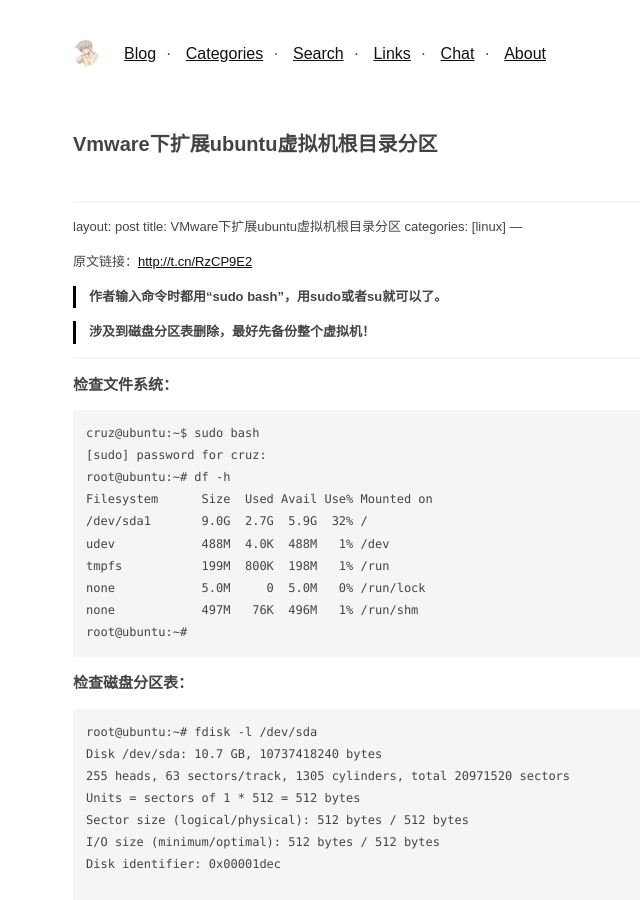
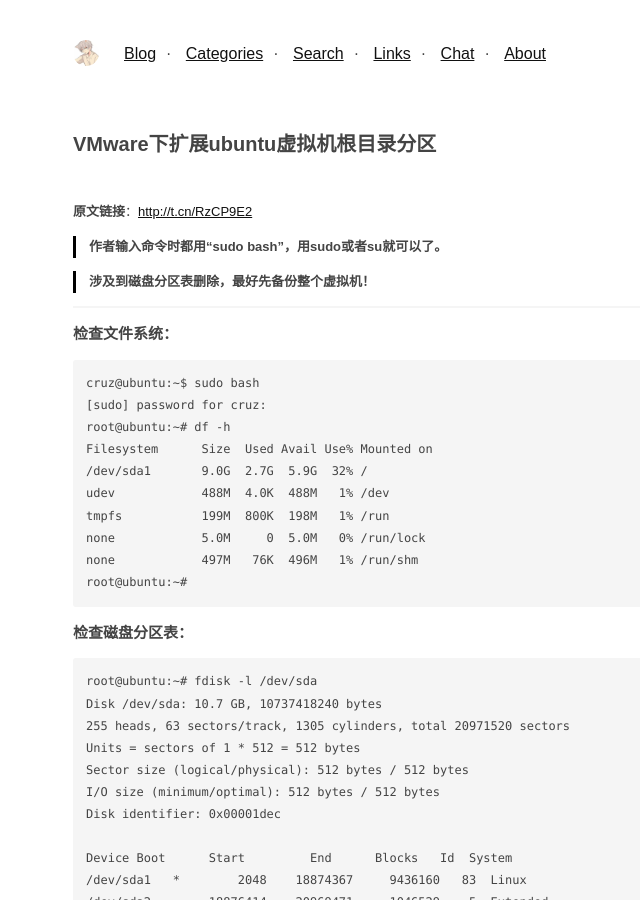
Before and after one commit to mu1er/mu1er.github.io, a Jekyll site: the page built from _posts/2018-3-27-VMware下扩展ubuntu虚拟机根目录分区.md, in a window 1280 px wide and 900 px high. Shown: the whole window, without its empty margins (237-877 px from the left). Built offline with Jekyll 4.4.1, drawn with Linux system fonts in a browser that asks for light colours; our own code applies the rules of GitHub Pages for plain Markdown files; comment, search, counter and statistics services are not loaded.

Commit message:
Update 2018-3-27-VMware下扩展ubuntu虚拟机根目录分区.md

````diff
--- a/_posts/2018-3-27-VMware下扩展ubuntu虚拟机根目录分区.md
+++ b/_posts/2018-3-27-VMware下扩展ubuntu虚拟机根目录分区.md
@@ -1,4 +1,3 @@
-
 ---
 layout: post
 title: VMware下扩展ubuntu虚拟机根目录分区
@@ -6,14 +5,14 @@
 ---
 
 
-原文链接：[http://t.cn/RzCP9E2](http://t.cn/RzCP9E2)
+**原文链接**：[http://t.cn/RzCP9E2](http://t.cn/RzCP9E2)
 > 作者输入命令时都用“sudo bash”，用sudo或者su就可以了。
 
 > 涉及到磁盘分区表删除，最好先备份整个虚拟机！
 
 --------
 
-#### 检查文件系统：
+### 检查文件系统：
 ```
 cruz@ubuntu:~$ sudo bash
 [sudo] password for cruz:
@@ -27,8 +26,7 @@
 root@ubuntu:~#
 ```
 
-#### 检查磁盘分区表：
-
+### 检查磁盘分区表：
 ```
 root@ubuntu:~# fdisk -l /dev/sda
 Disk /dev/sda: 10.7 GB, 10737418240 bytes
@@ -45,19 +43,15 @@
 root@ubuntu:~#
 ```
 
-
 记住上面显示的交换分区大小（Blocks的数目），这里就是1046528。如果交换分区和根目录不在一个磁盘(比如/dev/sdb），就不要记了。在本文，交换分区在/dev/sda，需要重新分区。
 
-#### 先关闭linux：
-
+### 先关闭linux：
 ```
 root@ubuntu:~# shutdown -h now
 ```
-
 在虚拟机设置，硬盘，实用工具下选择扩展。扩展虚拟机的最大磁盘大小，这里将磁盘设置为15G，然后重启。
 
 重新设置分区表要删除所有的旧分区、关闭系统的swap:
-
 ```
 cruz@ubuntu:~$ sudo bash
 [sudo] password for cruz:
@@ -77,7 +71,6 @@
 
 
 接下来的步骤会删除/dev/sda1和/dev/sda2，一定要记住分区表的起始位置，这里是2048！
-
 ```
 root@ubuntu:~# fdisk /dev/sda
 
@@ -117,7 +110,6 @@
 
 
 不要退出fdisk，接着创建新分区
-
 ```
 Command (m for help): n
 Partition type:
@@ -144,7 +136,6 @@
 
 
 注意记得创建交换分区，大小别搞错，这里是1046528（31457279-30410571=1046528），即要留一部分block用于创建swap。修改sda2的分区类型为82，即交换分区。
-
 ```
 Command (m for help): p
 
@@ -176,15 +167,13 @@
 root@ubuntu:~#
 ```
 
-#### 重启虚拟机：
-
+### 重启虚拟机：
 ```
 root@ubuntu:~# shutdown -r now
 ```
 
 
 交换分区挂载需要UUID标识符。创建新的交换分区不会匹配旧的UUID，导致重启无法挂载swap分区。这里主要有两种解决方法：在/etc/fstab里写入新的UUID，或者直接将旧的UUID覆盖在新分区上，这里选择后者。 awk命令用来显示旧的UUID，dd命令确保分区没数据。
-
 ```
 cruz@ubuntu:~$ sudo bash
 [sudo] password for cruz:
@@ -214,8 +203,7 @@
 root@ubuntu:~#
 ```
 
-#### 最后，调整分区大小：
-
+### 最后，调整分区大小：
 ```
 root@ubuntu:~# df -h
 Filesystem      Size  Used Avail Use% Mounted on
````
